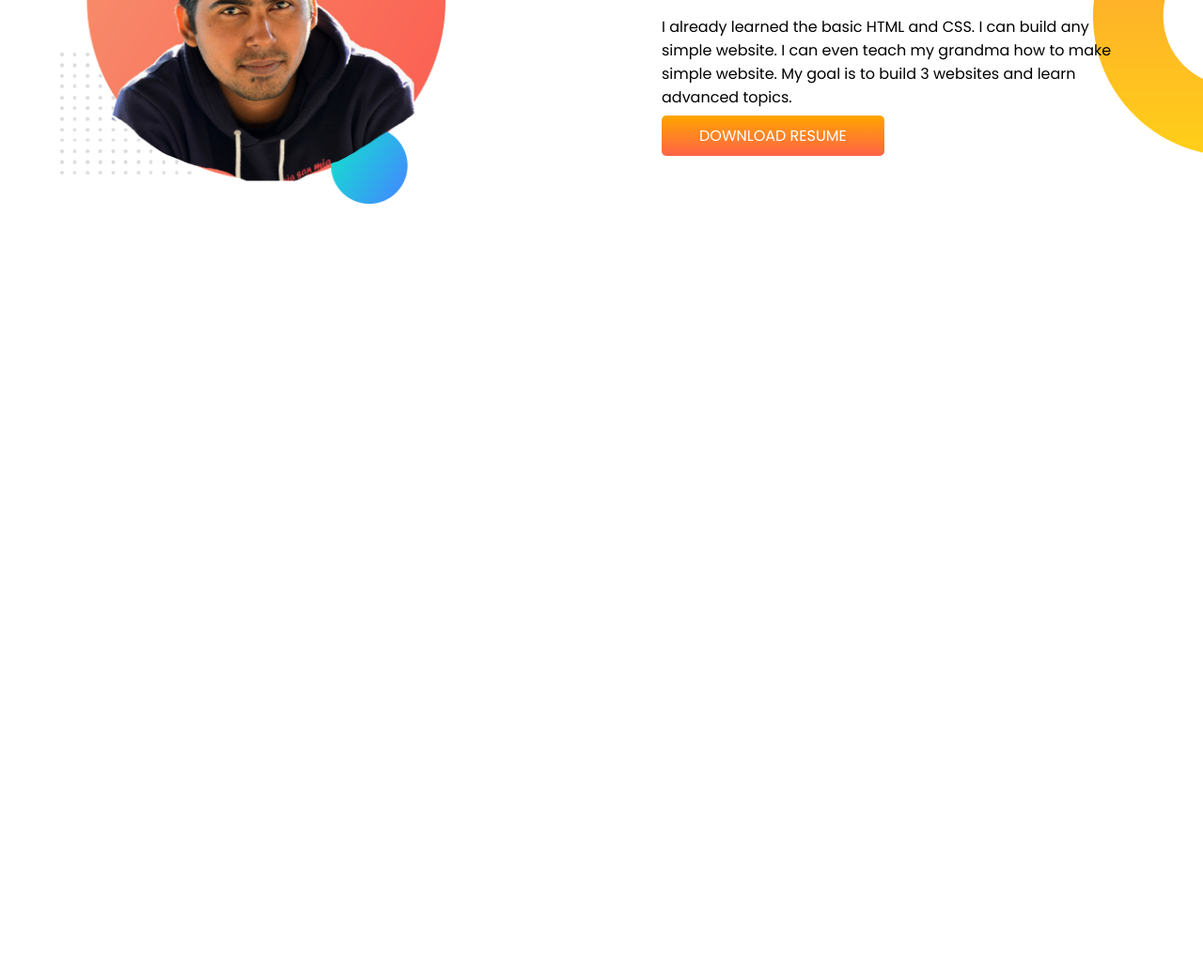
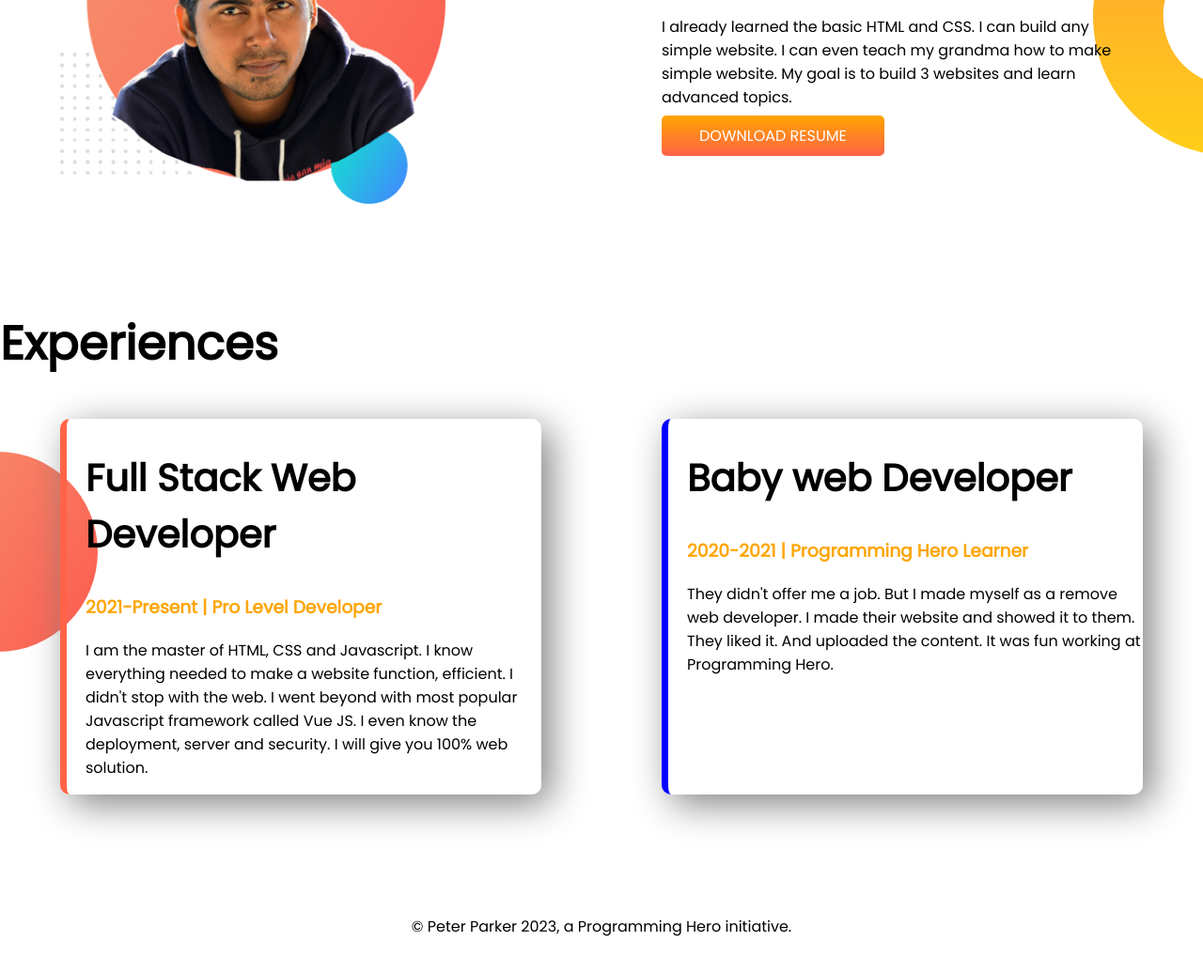
Before and after one commit to taimul/My-Portfolio, a plain HTML site: page index.html in a window 1280 px wide. Shown: the part 845-1880 px from the top of the page at 94% size. Before the commit the page ends 1133 px from the top, so only its background shows below. Drawn offline with Linux system fonts and the light colour scheme.

Commit message:
end of one page portfolio

```diff
--- a/index.html
+++ b/index.html
@@ -13,7 +13,7 @@
 </head>
 
 <body>
-    <section class="top-banner">
+    <section class="top-banner flexible-container">
         <div class="half-width">
             <h1>Welcome To</h1>
             <h1><span class="orange-color">Taimul </span>World</h1>
@@ -28,7 +28,7 @@
         </div>
 
     </section>
-    <section class="dream-big">
+    <section class="dream-big flexible-container">
         <div class="half-width">
             <img src="developer-portfolio-master/images/me-bg.png" alt="">
         </div>
@@ -40,6 +40,27 @@
             <a class="link-button" target="_blank" href="https://github.com/taimul">DOWNLOAD RESUME</a>
         </div>
     </section>
+    <section class="experience-area">
+        <h1>Experiences</h1>
+        <div class="flexible-container">
+            <div id="full-stack-developer" class="experience-item">
+                <h2>Full Stack Web Developer</h2>
+                <h3 class="orange-color">2021-Present | Pro Level Developer</h3>
+                <p>I am the master of HTML, CSS and Javascript. I know everything needed to make a website function,
+                    efficient. I didn't stop with the web. I went beyond with most popular Javascript framework called
+                    Vue
+                    JS. I even know the deployment, server and security. I will give you 100% web solution.</p>
+            </div>
+            <div id="baby-web-developer" class="experience-item">
+                <h2>Baby web Developer</h2>
+                <h3 class="orange-color">2020-2021 | Programming Hero Learner</h3>
+                <p>They didn't offer me a job. But I made myself as a remove web developer. I made their website and
+                    showed
+                    it to them. They liked it. And uploaded the content. It was fun working at Programming Hero.</p>
+            </div>
+        </div>
+    </section>
 </body>
+<footer>© Peter Parker 2023, a Programming Hero initiative.</footer>
 
 </html>
--- a/style.css
+++ b/style.css
@@ -1,4 +1,4 @@
-section {
+.flexible-container {
     display: flex;
 }
 
@@ -9,6 +9,10 @@ body {
 
 h1 {
     font-size: 50px;
+}
+
+h2 {
+    font-size: 40px;
 }
 
 .orange-color {
@@ -43,3 +47,33 @@ h1 {
     background-repeat: no-repeat;
     background-position: right;
 }
+
+.experience-item {
+    width: 40%;
+    margin-left: 5%;
+    margin-right: 5%;
+    padding-left: 20px;
+    border-radius: 10px;
+    box-shadow: 10px 10px 40px gray;
+
+}
+
+#full-stack-developer {
+    border-left: 7px solid tomato;
+}
+
+#baby-web-developer {
+    border-left: 7px solid blue;
+}
+
+.experience-area {
+    background-image: url(/developer-portfolio-master/images/exp-bg.png);
+    background-repeat: no-repeat;
+    background-position: left;
+    margin-bottom: 10%;
+}
+
+footer {
+    text-align: center;
+    margin-bottom: 10%;
+}
```
